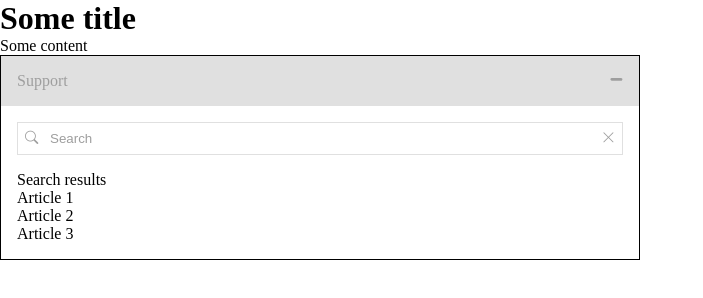
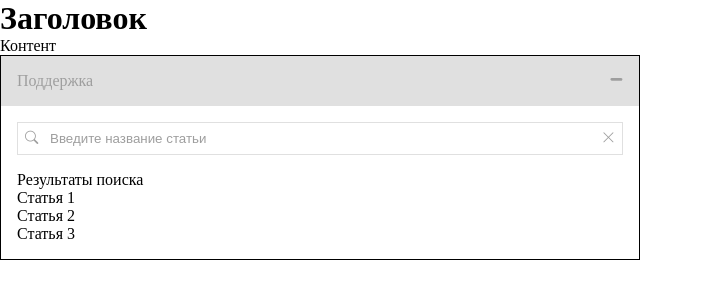
Before and after one commit to pkirilin/dodo-support-widget, a website built with webpack: page frontend/index.html in a window 1280 px wide. Shown: the whole page, without its empty margins (0-703 px from the left). Built offline with nearby package versions, Linux system fonts and the light colour scheme.

Commit message:
Changed names to ru

```diff
--- a/frontend/index.html
+++ b/frontend/index.html
@@ -8,20 +8,24 @@
   </head>
   <body>
     <header>
-      <h1>Some title</h1>
+      <h1>Заголовок</h1>
     </header>
     <main>
-      <div>Some content</div>
+      <div>Контент</div>
       <div class="widget">
         <div class="widget-header">
-          <span>Support</span>
+          <span>Поддержка</span>
           <button class="widget-icon widget-header-close">
             <i class="bi bi-dash-lg"></i>
           </button>
         </div>
         <div class="widget-body">
           <div class="widget-body-search">
-            <input class="widget-body-search-input" type="text" placeholder="Search" />
+            <input
+              class="widget-body-search-input"
+              type="text"
+              placeholder="Введите название статьи"
+            />
             <button class="widget-icon widget-body-search-submit">
               <i class="bi bi-search"></i>
             </button>
@@ -30,11 +34,11 @@
             </button>
           </div>
           <div class="widget-body-search-results">
-            <div class="widget-body-search-results-header">Search results</div>
+            <div class="widget-body-search-results-header">Результаты поиска</div>
             <ul class="widget-body-search-results-list">
-              <li>Article 1</li>
-              <li>Article 2</li>
-              <li>Article 3</li>
+              <li>Статья 1</li>
+              <li>Статья 2</li>
+              <li>Статья 3</li>
             </ul>
           </div>
         </div>
```
